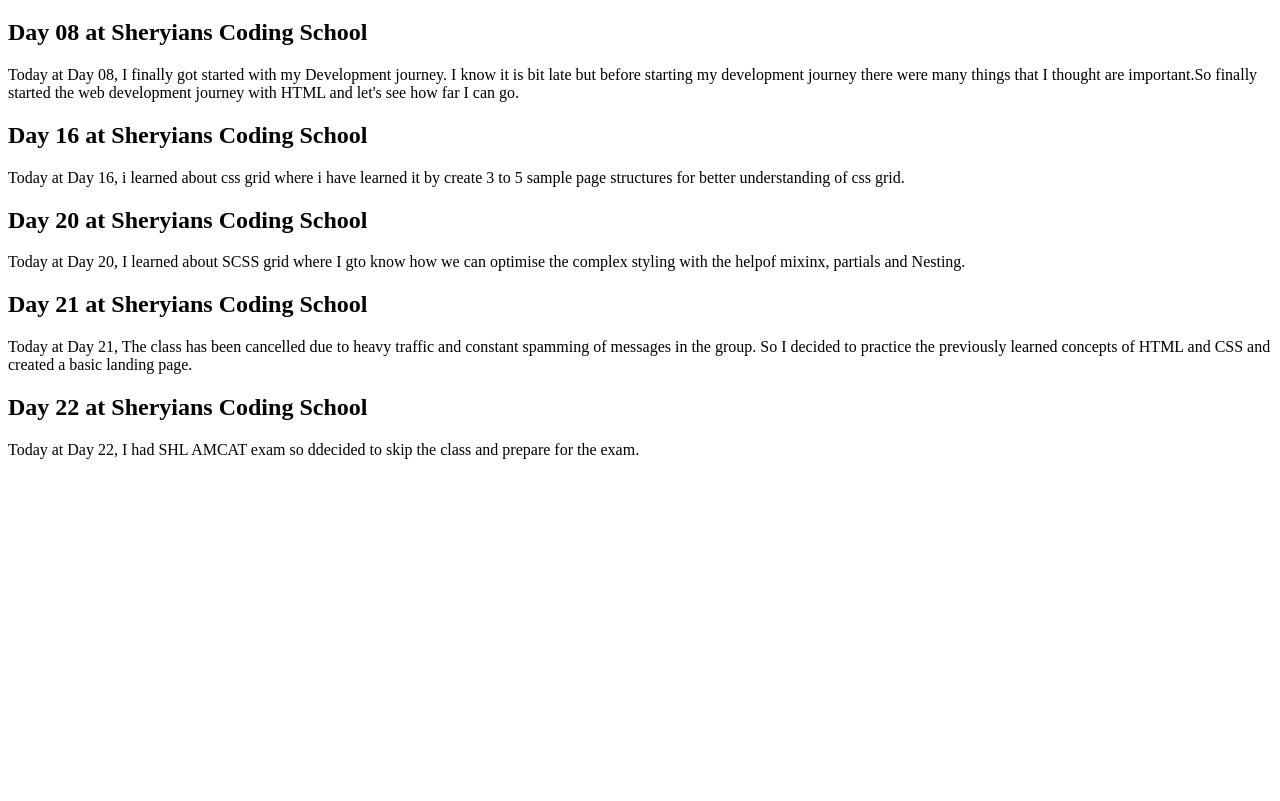
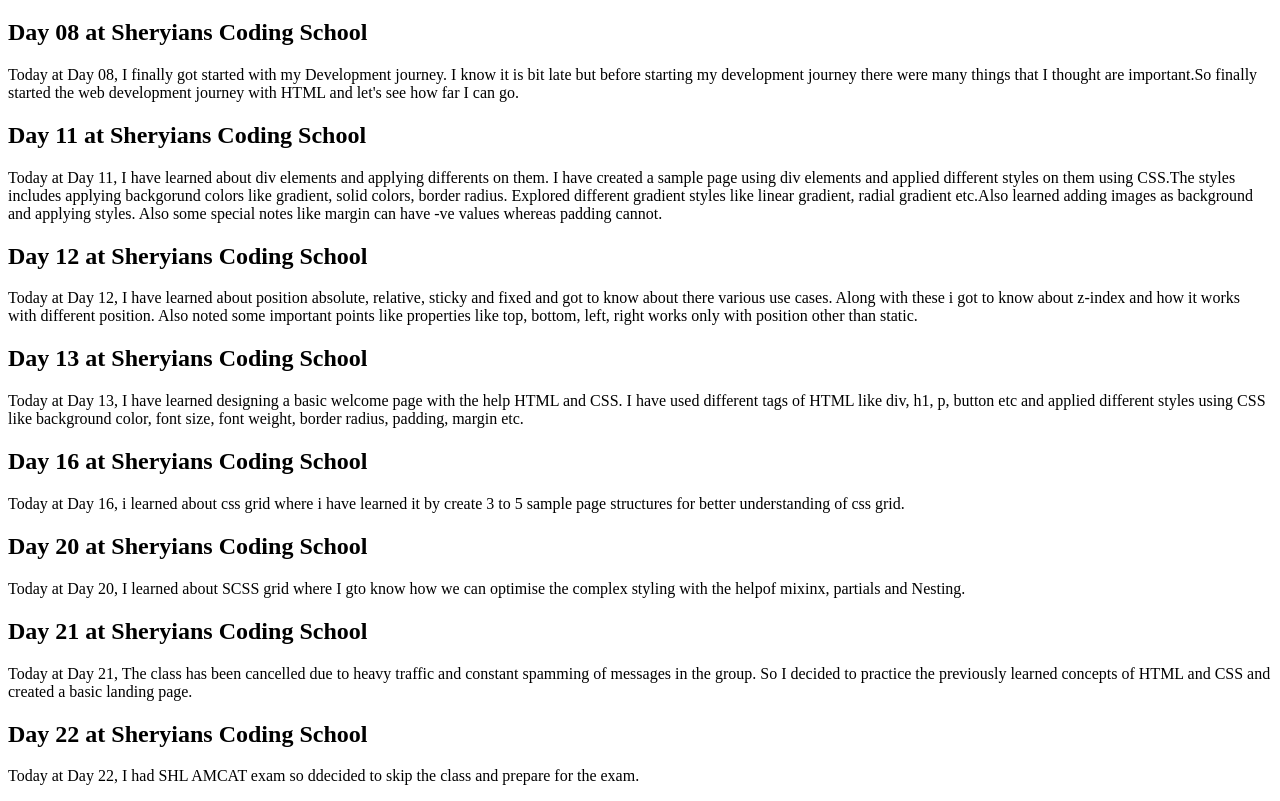
Before and after one commit to Gireejesh-Nilesh/Frontend, a plain HTML site: page HTML/Project01/index.html in a window 1280 px wide. Shown: the part 61-862 px from the top of the page. Before the commit the page ends 800 px from the top, so only its background shows below. Drawn offline with Linux system fonts and the light colour scheme.

Commit message:
Updated day 11, 12 and 13

```diff
--- a/HTML/Project01/index.html
+++ b/HTML/Project01/index.html
@@ -8,6 +8,7 @@
   <body>
     <div>
       <h1>Welcome to My Blogs</h1>
+
       <article>
         <h2>Day 08 at Sheryians Coding School</h2>
         <p>
@@ -15,6 +16,39 @@
           know it is bit late but before starting my development journey there
           were many things that I thought are important.So finally started the
           web development journey with HTML and let's see how far I can go.
+        </p>
+      </article>
+      <article>
+        <h2>Day 11 at Sheryians Coding School</h2>
+        <p>
+          Today at Day 11, I have learned about div elements and applying
+          differents on them. I have created a sample page using div elements
+          and applied different styles on them using CSS.The styles includes
+          applying backgorund colors like gradient, solid colors, border radius.
+          Explored different gradient styles like linear gradient, radial
+          gradient etc.Also learned adding images as background and applying
+          styles. Also some special notes like margin can have -ve values
+          whereas padding cannot.
+        </p>
+      </article>
+      <article>
+        <h2>Day 12 at Sheryians Coding School</h2>
+        <p>
+          Today at Day 12, I have learned about position absolute, relative,
+          sticky and fixed and got to know about there various use cases. Along
+          with these i got to know about z-index and how it works with different
+          position. Also noted some important points like properties like top,
+          bottom, left, right works only with position other than static.
+        </p>
+      </article>
+      <article>
+        <h2>Day 13 at Sheryians Coding School</h2>
+        <p>
+          Today at Day 13, I have learned designing a basic welcome page with
+          the help HTML and CSS. I have used different tags of HTML like div,
+          h1, p, button etc and applied different styles using CSS like
+          background color, font size, font weight, border radius, padding,
+          margin etc.
         </p>
       </article>
       <article>
```
